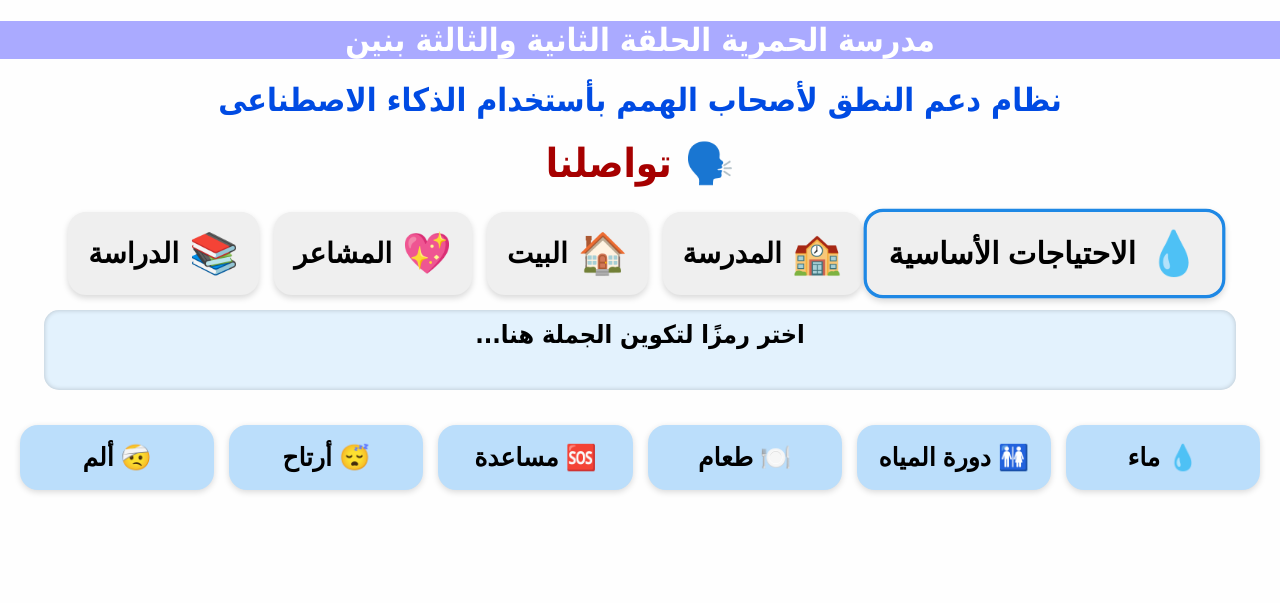
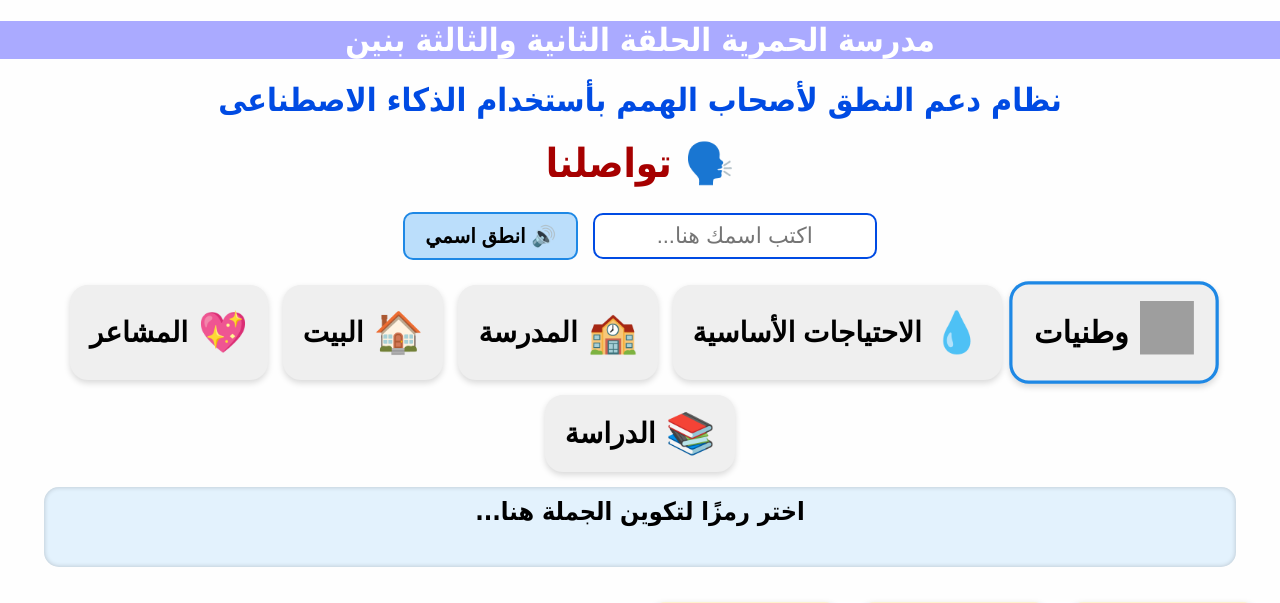
Before and after one commit to clientbota123-wael/tawasolna, a Flask app: page / in a window 1280 px wide. Shown: the top 603 px of the page. Run offline with Flask 3, Linux system fonts and the light colour scheme; grey boxes are pictures that could not be loaded.

Commit message:
index.html

```diff
--- a/templates/index.html
+++ b/templates/index.html
@@ -15,21 +15,56 @@
       <span style="font-size: 40px; color: #a60000">🗣️ تواصلنا</span>
     </div>
   </header>
-
+<section id="name-section" style="text-align:center; margin:25px 0;">
+  <input id="user-name"
+         type="text"
+         placeholder="اكتب اسمك هنا..."
+         style="font-size:22px; padding:8px 15px; border-radius:10px; border:2px solid #004be3; width:250px; text-align:center;">
+  <button id="btn-say-name"
+          class="control-btn primary"
+          style="font-size:20px; padding:10px 20px; margin-right:10px;">
+          🔊 انطق اسمي
+  </button>
+</section>
   <nav class="tabs" id="category-tabs"></nav>
   <div id="phrase-text" class="phrase-text">اختر رمزًا لتكوين الجملة هنا...</div>
   <main><div id="grid" class="grid"></div></main>
 
   <footer class="bottom-bar">
-    <button id="btn-record" class="control-btn">🎙️ تسجيل صوتي</button>
+
     <button id="btn-voice" class="control-btn">🔁 تبديل الصوت: <span id="voice-label">ذكري</span></button>
     <button id="btn-fav" class="control-btn">⭐ المفضلة</button>
     <button id="btn-speak" class="control-btn primary">🔊 نطق الجملة الحالية</button>
     <button id="btn-clear" class="control-btn danger">🗑 مسح</button>
+
+
+
   </footer>
 
   <script>
   const categories = [
+  {
+  id: "national",
+  name: "وطنيات",
+  icon: "<img src='/static/icons/uae_flag.png' width='50' height='50' alt='علم الإمارات'/>",
+  color: "#FFF3CD", // لون ذهبي فاتح يوحي بالطابع الوطني
+  items: [
+    {
+      label: "<img src='/static/icons/uae_flag.png' width='180' height='180' alt='علم الإمارات'/> ",
+      phrase: "عِيشِي بِلَادِي عَاشَ اتِّحَادُ إِمَارَاتِنَا ... عِشْتِ لِشَعبٍ ... دِينُهُ الْإِسْلَامُ هَدْيُهُ القُرْآن ... حَصَّنْتُكَ بِاسْمِ الله يَا وَطَنُ ... بِلَادِي بِلَادِي بِلَادِي بِلَادِي",
+    },
+    {
+      label: "<img src='/static/icons/sheikh_zayed.jpg' width='150' height='150' alt='الشيخ زايد'/> ",
+      phrase: "قال الشيخ زايد: الاتحاد طريق القوة والعزة",
+    },
+    {
+      label: "<img src='/static/icons/moh_zayed.png' width='180' height='180' alt='الشيخ محمد بن زايد'/> ",
+      phrase: "أصحاب الهمم جزء أصيل وأساسي من مكونات مجتمعنا.. دعمهم ورعايتهم مسؤولية وأمانة",
+    }
+  ]
+},
+
+
     { id:"basic", name:"الاحتياجات الأساسية", icon:"💧", color:"#BBDEFB",
       items:[
         {label:"💧 ماء", phrase:"أريد ماءً"},
@@ -131,10 +166,11 @@
   document.getElementById("btn-voice").onclick = function() {
     currentVoice = (currentVoice === "male") ? "female" : "male";
     document.getElementById("voice-label").textContent = (currentVoice === "male") ? "ذكري" : "أنثوي";
+     alert("ميزة تغير الصوت ستُفعّل لاحقًا ️");
   };
 
   document.getElementById("btn-speak").onclick = function() {
-    if (currentPhrase) speakFromServer(currentPhrase);
+    alert("ميزة ترفع ملف الصوت ستُفعّل لاحقًا ️");
   };
 
   document.getElementById("btn-clear").onclick = function() {
@@ -147,6 +183,20 @@
   };
 
   renderGrid();
+
+  document.getElementById("btn-say-name").onclick = async function() {
+  const name = document.getElementById("user-name").value.trim();
+  if (!name) {
+    alert("من فضلك اكتب اسمك أولًا 😊");
+    return;
+  }
+
+  const phrase = `مرحباً أنا  ${name}!  وسعيد برؤيتك .`;
+  phraseBox.textContent = phrase;
+  currentPhrase = phrase;
+  speakFromServer(phrase);
+};
+
   </script>
 </body>
 </html>
```
